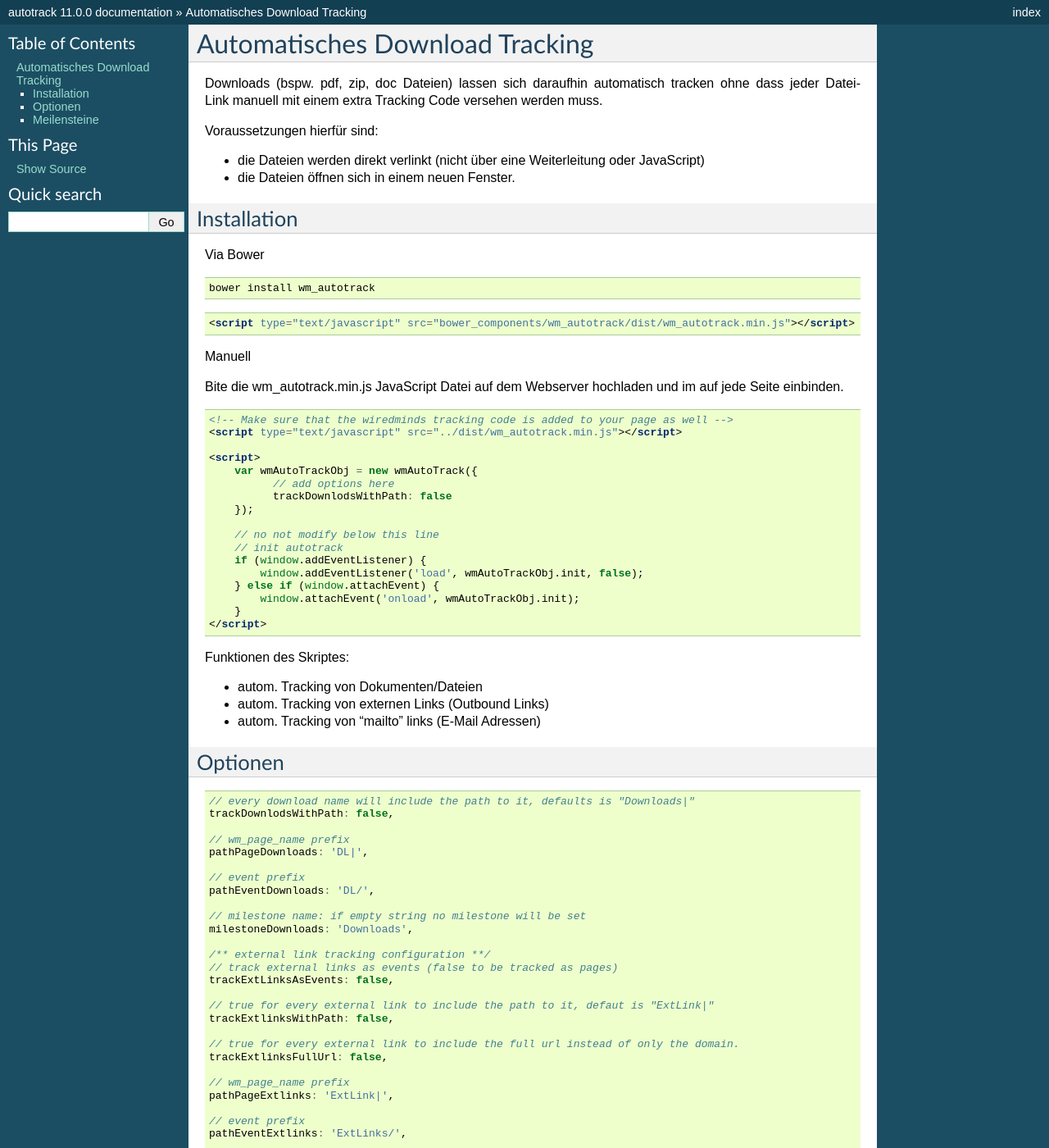
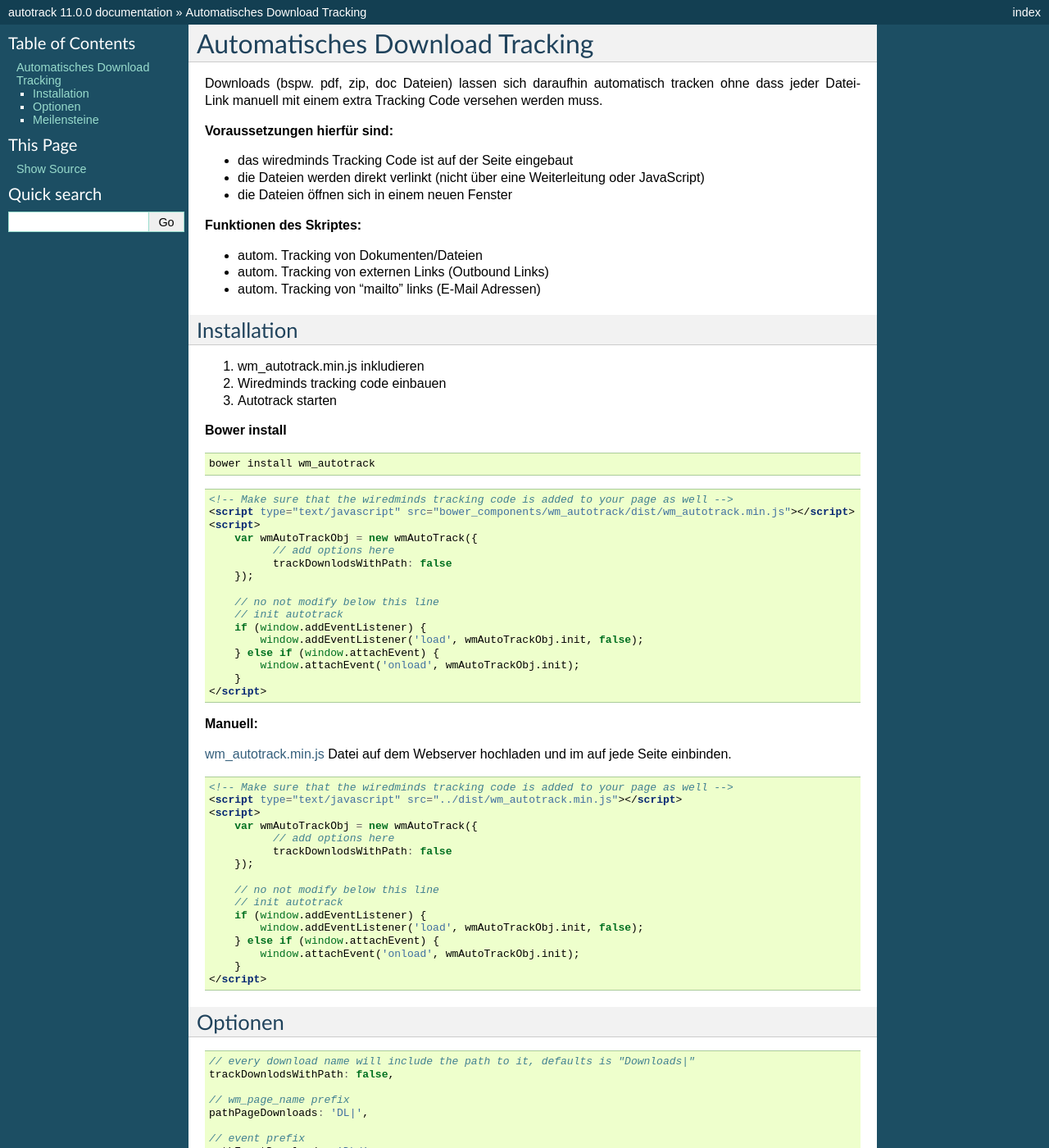
Before and after one commit to wiredminds/autotrack, a Sphinx documentation site: the page built from docs/source/index.rst, in a window 1280 px wide and 1400 px high. Shown: the whole window at 82% size. Built offline with Sphinx 7.4.7, drawn with Linux system fonts in a browser that asks for light colours.

Commit message:
Updated Documentation

```diff
--- a/docs/source/index.rst
+++ b/docs/source/index.rst
@@ -8,15 +8,26 @@ Automatisches Download Tracking
 
 Downloads (bspw. pdf, zip, doc Dateien) lassen sich daraufhin automatisch tracken ohne dass jeder Datei-Link manuell mit einem extra Tracking Code versehen werden muss.
 
-Voraussetzungen hierfür sind:
+**Voraussetzungen hierfür sind:**
 
+- das wiredminds Tracking Code ist auf der Seite eingebaut
 - die Dateien werden direkt verlinkt (nicht über eine Weiterleitung oder JavaScript)
-- die Dateien öffnen sich in einem neuen Fenster.
+- die Dateien öffnen sich in einem neuen Fenster
+
+**Funktionen des Skriptes:**
+
+- autom. Tracking von Dokumenten/Dateien
+- autom. Tracking von externen Links (Outbound Links)
+- autom. Tracking von "mailto" links (E-Mail Adressen)
 
 Installation
 ------------
 
-Via Bower
+1. wm_autotrack.min.js inkludieren
+2. Wiredminds tracking code einbauen
+3. Autotrack starten
+
+**Bower install**
 
 .. code-block:: bash
 
@@ -24,17 +35,32 @@ Via Bower
 
 .. code-block:: html
 
+  <!-- Make sure that the wiredminds tracking code is added to your page as well -->
   <script type="text/javascript" src="bower_components/wm_autotrack/dist/wm_autotrack.min.js"></script>
+  <script>
+      var wmAutoTrackObj = new wmAutoTrack({
+            // add options here
+            trackDownlodsWithPath: false
+      });
 
-Manuell
+      // no not modify below this line
+      // init autotrack
+      if (window.addEventListener) {
+          window.addEventListener('load', wmAutoTrackObj.init, false);
+      } else if (window.attachEvent) {
+          window.attachEvent('onload', wmAutoTrackObj.init);
+      }
+  </script>
 
-Bite die wm_autotrack.min.js JavaScript Datei auf dem Webserver hochladen und im auf jede Seite einbinden.
+**Manuell:**
+
+`wm_autotrack.min.js <https://raw.githubusercontent.com/wiredminds/autotrack/master/dist/wm_autotrack.min.js>`_
+Datei auf dem Webserver hochladen und im auf jede Seite einbinden.
 
 .. code-block:: html
 
     <!-- Make sure that the wiredminds tracking code is added to your page as well -->
     <script type="text/javascript" src="../dist/wm_autotrack.min.js"></script>
-
     <script>
         var wmAutoTrackObj = new wmAutoTrack({
               // add options here
@@ -118,6 +138,7 @@ Es werden automatisch folgende Meilensteine gesetzt (kann in de JS Datei angepas
 - „Downloads“ - wenn eine Datei/Dokument angeklickt wird
 - „E-Mail Angeklickt“ - wenn eine E-Mail Adresse angeklickt wird
 
+
 Bitte testen Sie abschließend mit unterschiedlichen Browsern, ob das Tracking tatsächlich überall funktioniert.
 
 wiredminds übernimmt keine Haftung dafür, dass das Skript in Ihrer Umgebung funktioniert.
```
Also changed, not shown: other parts of docs/source/index.rst (+0 -6 lines).
